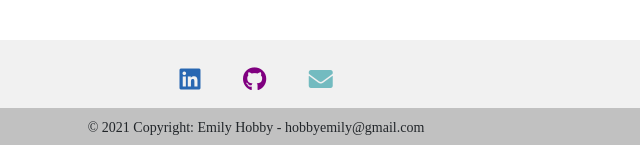
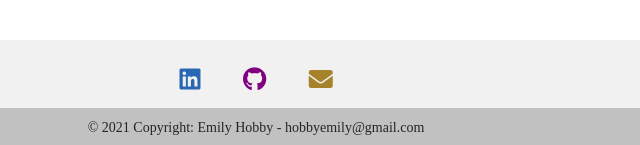
Before and after one commit to ehobby/cs-for-umbc, a website: page interview.html in a window 1280 px wide. Shown: the part 2633-2778 px from the top of the page, 384-1024 px from the left. Drawn offline with nearby package versions, Linux system fonts and the light colour scheme.

Commit message:
changed footer email button color

```diff
--- a/assets/footer.html
+++ b/assets/footer.html
@@ -11,7 +11,7 @@
                 role="button" data-mdb-ripple-color="dark"><i class="fab fa-github fa-lg" style="color: purple;"></i></a>
             <!-- Email -->
             <a class="btn btn-link btn-lg text-dark m-1" href="mailto:hobbyemily@gmail.com"
-                role="button" data-mdb-ripple-color="dark"><i class="fas fa-envelope fa-lg" style="color: rgb(115, 187, 192);"></i></a>
+                role="button" data-mdb-ripple-color="dark"><i class="fas fa-envelope fa-lg" style="color: rgba( 166, 131, 43, 100%)"></i></a>
         </section>
         <!-- Section: Social media -->
     </div>
```
Also changed, not shown: interview.html (+2 -4 lines).
